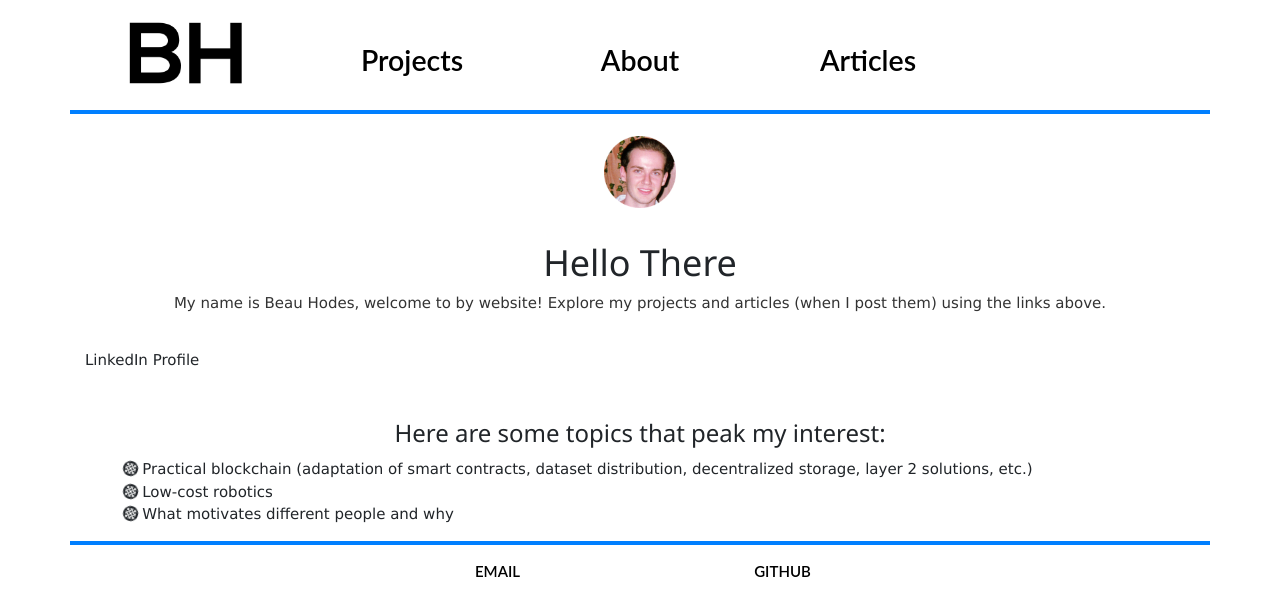
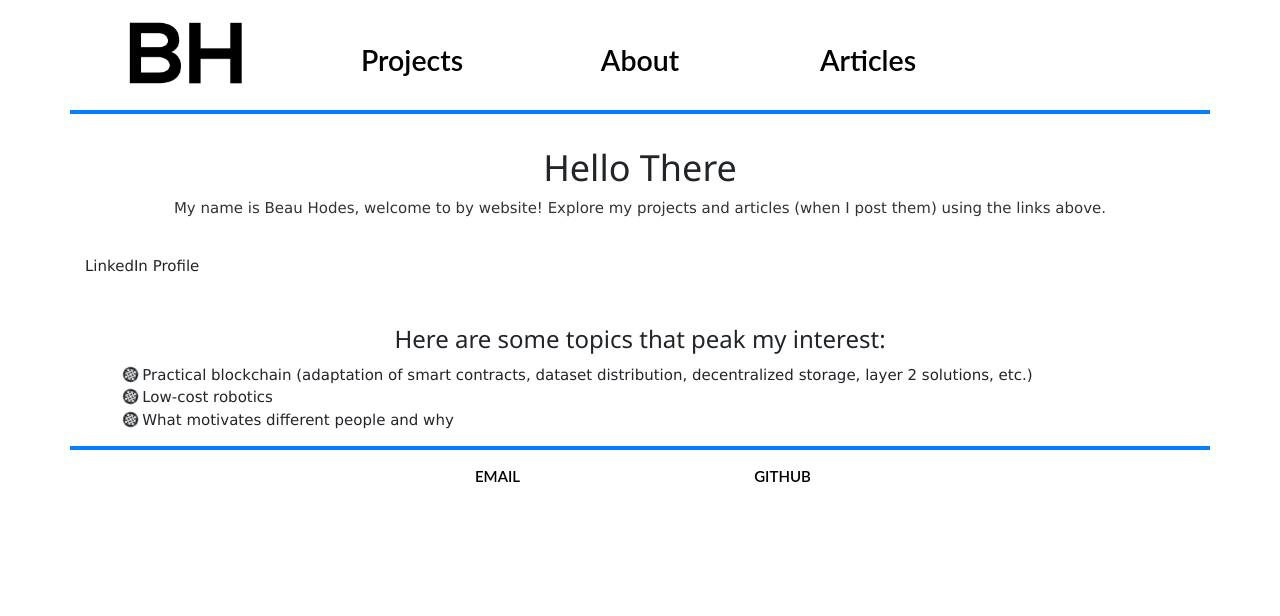
Before and after one commit to beauhodes/beauhodes.github.io, a Jekyll site: the page built from index.html, in a window 1280 px wide. Shown: the top 616 px of the page. Built offline with Jekyll 4.4.1, drawn with Linux system fonts in a browser that asks for light colours; nearby versions of some CDN libraries.

Commit message:
Update index.html

```diff
--- a/index.html
+++ b/index.html
@@ -2,8 +2,6 @@
 layout: default
 title: Beau Hodes
 ---
-<br>
-<div class="profilePic"></div>
 <br>
 <h1 style="text-align:center">Hello There</h1>
 <p style="text-align:center">My name is Beau Hodes, welcome to by website! Explore my projects and articles (when I post them) using the links above.</p>
```
